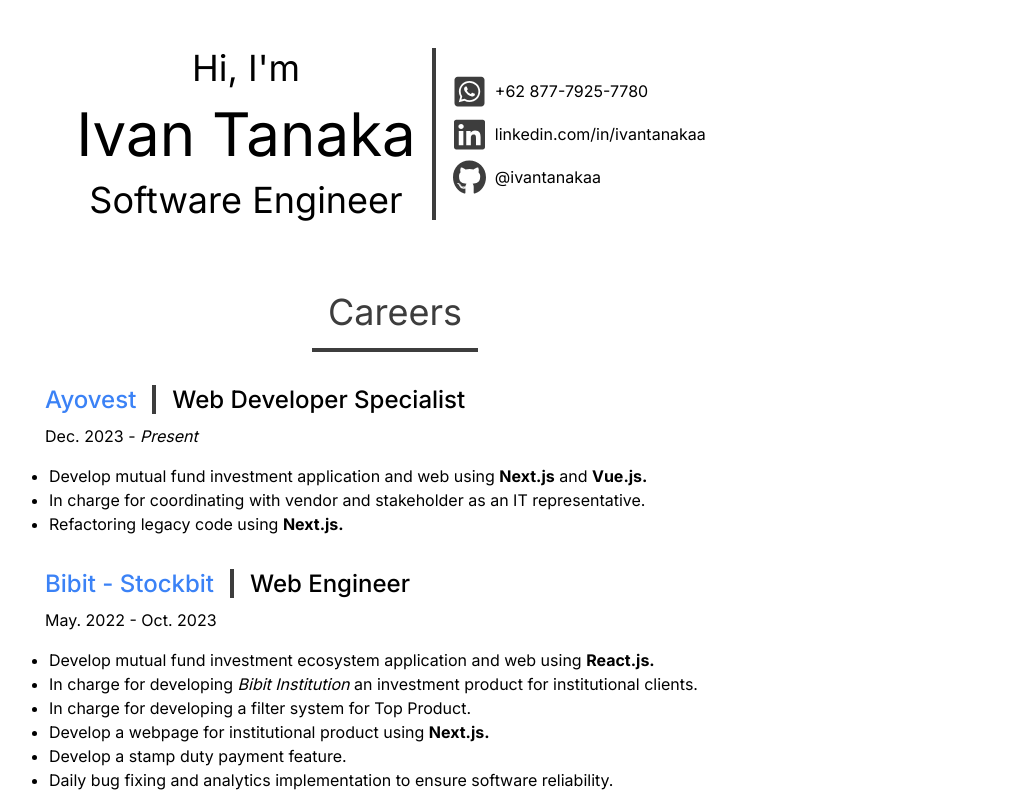
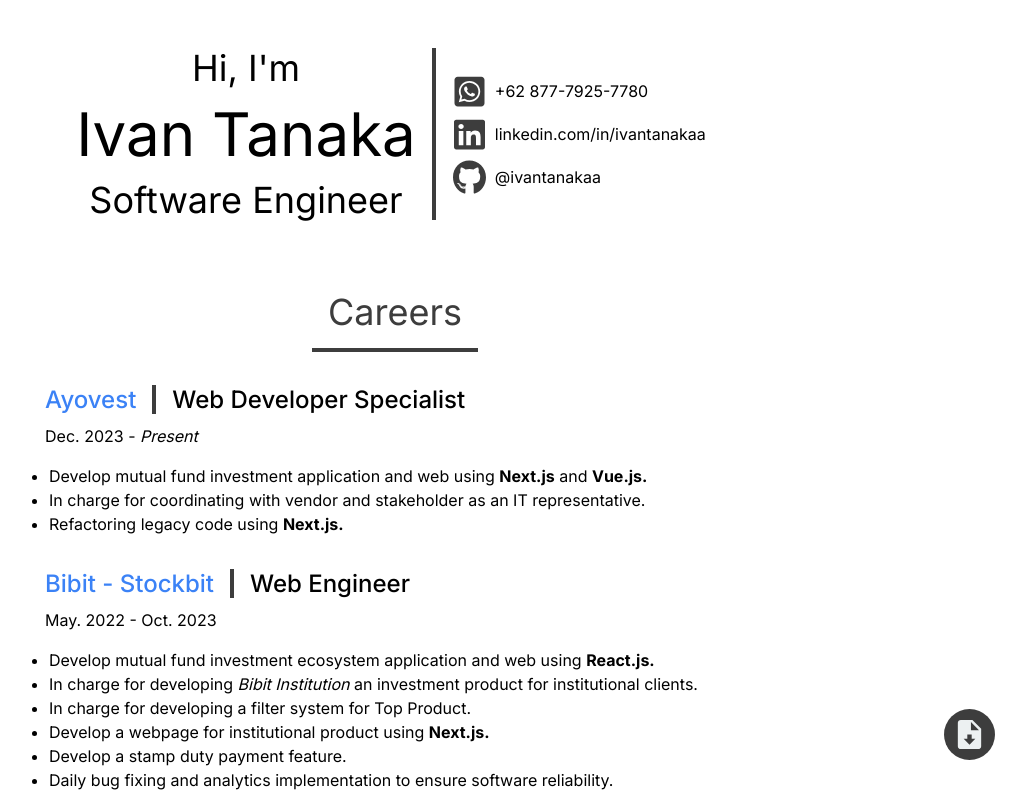
Before and after one commit to ivantanakaa/personal-website, a Next.js app: page / in a window 1280 px wide. Shown: the top 800 px of the page, without its empty margins (245-1271 px from the left). Built offline with nearby package versions, Linux system fonts and the light colour scheme.

Commit message:
feat: adding download cv feature

```diff
--- /dev/null
+++ b/src/app/components/Navigation/index.tsx
@@ -0,0 +1,24 @@
+import Image from "next/image";
+import Link from "next/link";
+
+export default function Navigation() {
+  return (
+    <div className="fixed right-2 xl:right-10 bottom-2 xl:bottom-10">
+      <Link
+        download={"Ivan Tanaka CV"}
+        target="_blank"
+        href="/assets/pdf/Ivan Tanaka CV.pdf"
+        locale={false}
+      >
+        <div className="bg-[#3d3d3d] rounded-full p-2">
+          <Image
+            alt="whatsapp"
+            src="/assets/images/file-download-icon.svg"
+            width={35}
+            height={35}
+          />
+        </div>
+      </Link>
+    </div>
+  );
+}
--- a/src/app/page.tsx
+++ b/src/app/page.tsx
@@ -3,17 +3,20 @@
 import Careers from "./components/home/Careers";
 import Educations from "./components/home/Educations";
 import Honors from "./components/home/Honors";
+import Navigation from "./components/Navigation";
 
 function Home() {
   return (
-    <>
+    <div className="relative">
+      <Navigation />
       <Hero />
       <Careers />
       <Educations />
       <div className="flex flex-col lg:flex-row lg:w-max lg:m-auto">
         <Skills /> <Honors />
       </div>
-    </>
+      <div className="mb-10" />
+    </div>
   );
 }
 export default Home;
```
Also changed, not shown: public/assets/images/file-download-icon.svg (added), 1 other file (tests, documents, lock files or other folders).
